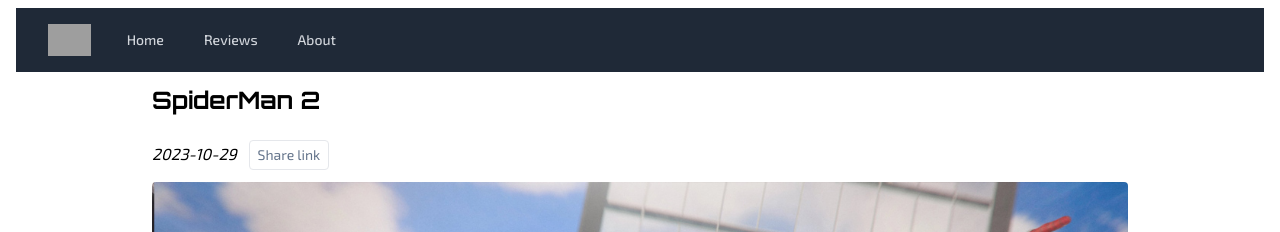
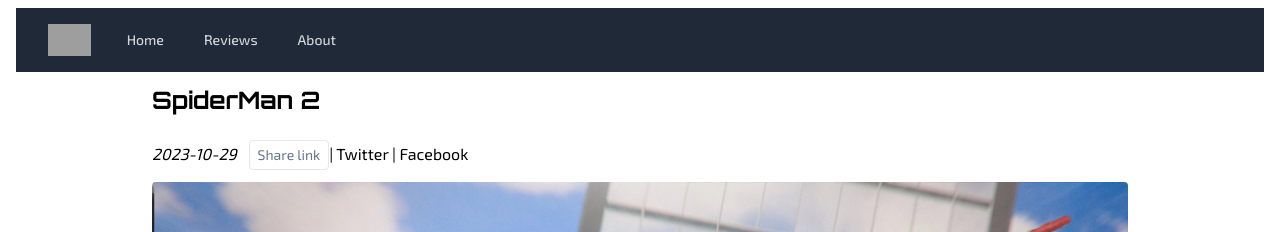
Before and after one commit to asonkes/projetReact, a Next.js app: page /reviews/spiderman in a window 1280 px wide. Shown: the top 232 px of the page. Built offline with nearby package versions, Linux system fonts and the light colour scheme; grey boxes are pictures that could not be loaded.

Commit message:
insertion du fichier ShareButttons.jsx

```diff
--- a/app/reviews/[slug]/page.jsx
+++ b/app/reviews/[slug]/page.jsx
@@ -1,5 +1,5 @@
 import Heading from "@/components/Heading"
-import SharelinkButton from "@/components/SharelinkButton"
+import ShareButtons from "@/components/ShareButtons"
 import { getReview, getSlugs } from "@/lib/review"
 
 
@@ -29,10 +29,12 @@
     return (
         <>
             <Heading>{review.title}</Heading>
+
             <div className="flex gap-3 items-baseline">
             <p className="italic pb-2">{review.date}</p>
-            <SharelinkButton/>
+            <ShareButtons/>
             </div>
+
             <img src={review.image} alt={`image de ${review.title}`} className="mb-4 rounded w-screen mx-auto"/>
             <article dangerouslySetInnerHTML={{__html: review.body}} className="prose lg:prose-xl"/>
         </>
--- /dev/null
+++ b/components/ShareButtons.jsx
@@ -0,0 +1,12 @@
+'use client'
+import SharelinkButton from "./SharelinkButton"
+
+export default function ShareButtons() {
+    return (
+        <div>
+            {/* Permet d'avoir à côté du bouton, twitter et facebook */}
+            <SharelinkButton/>
+            | Twitter | Facebook
+        </div>
+    )
+}
--- a/components/SharelinkButton.jsx
+++ b/components/SharelinkButton.jsx
@@ -1,14 +1,28 @@
-'use client'
 import {useState} from'react'
 
 export default function SharelinkButton() {
     const [clicked, setClicked] = useState(false)
     const handleClick = () => {
+        // Permet que lorsqu'on a cliqué, on fait ensuite une copier/coller et qd on va sur une autre page, il y a "test" qui s'affiche...
+        //console.log(navigator)
+        //navigator.clipboard.writeText('test')
 
+        // Permet à la place de copier/coller "test", de copier/coller l'url du site...
+        console.log(navigator)
+        console.log(window)
+        navigator.clipboard.writeText(window.location) //voir mdn
+
+        // Permet que le texte au clique change et devienne "link copied"
+        setClicked(true)
+        // Permet pour le bouton "share link", qu'il revienne après 1500 secondes, le texte qd on clique, texte = link copied
+        // Et le timeout, permet que qd on a cliqué, le texte redevienne "share link"
+        setTimeout(() => setClicked(false), 1500)
     }
 
     return (
-        <button className='border px-2 py-1 my-3 rounded text-slate-500 text-sm hover:bg-orange-300 hover:text-slate-700'>
+        <button onClick={handleClick}
+        className='border px-2 py-1 my-3 rounded text-slate-500 text-sm hover:bg-orange-300 hover:text-slate-700'
+        >
             {clicked ? 'Link copied' : 'Share link'}
         </button>
     )
```
